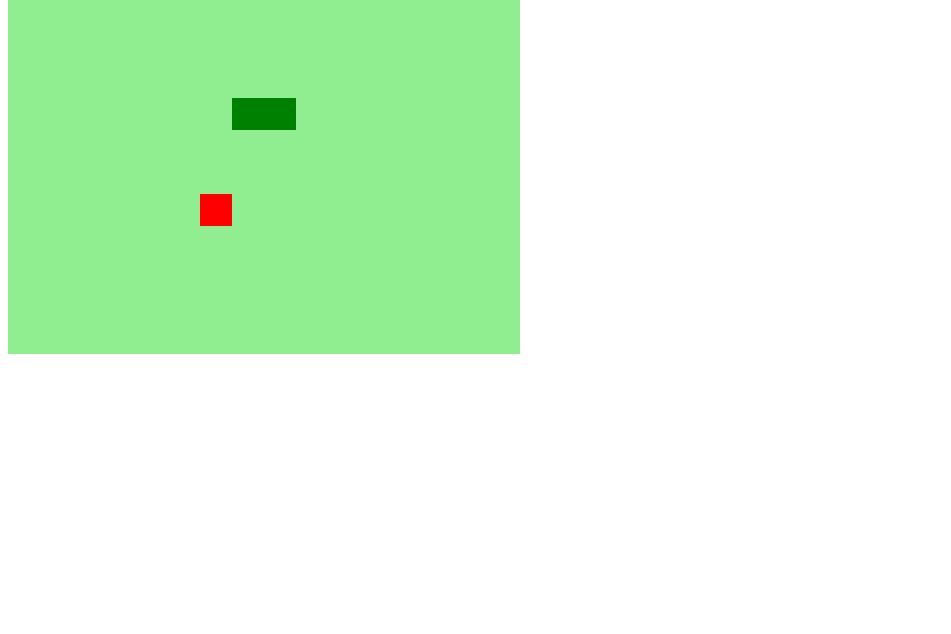
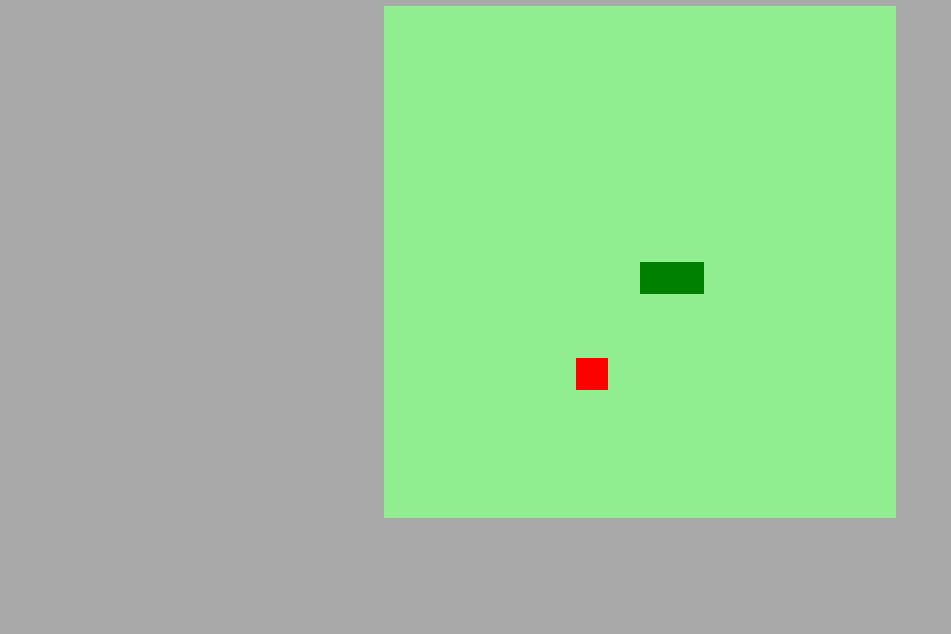
Before and after one commit to Wamedera/jogo_cobrinha, a plain HTML site: page index.html in a window 1280 px wide. Shown: the part 166-800 px from the top of the page, without its empty margins (0-951 px from the left). Drawn offline with Linux system fonts and the light colour scheme.

Commit message:
página estilizada

```diff
--- a/index.html
+++ b/index.html
@@ -9,6 +9,7 @@
     <title>Cobrinha</title>
 </head>
 <body>
+    <h1>O JOGO DA COBRINHA</h1>
     <canvas id="snake" width="512" height="512"></canvas>
 </body>
 </html>
--- a/script.js
+++ b/script.js
@@ -47,7 +47,8 @@ function iniciarJogo(){
     for(i=1;i<snake.length;i++){
         if(snake[0].x == snake[i].x && snake[0].y == snake[i].y){
             clearInterval(jogo);
-            alert('perdeste')
+            alert('perdeste');
+            location.reload();
         }
     }
 
@@ -78,4 +79,4 @@ function iniciarJogo(){
     snake.unshift(newHead);
 }
 
-let jogo = setInterval(iniciarJogo, 150);
+let jogo = setInterval(iniciarJogo, 100);
--- a/style.css
+++ b/style.css
@@ -0,0 +1,10 @@
+body{
+    height: 95vh;
+    width: 95;
+    display: flex;
+    justify-content: center;
+    align-items: center;
+    flex-direction: column;
+    color: darkgreen;
+    background-color: darkgrey;
+}
```
